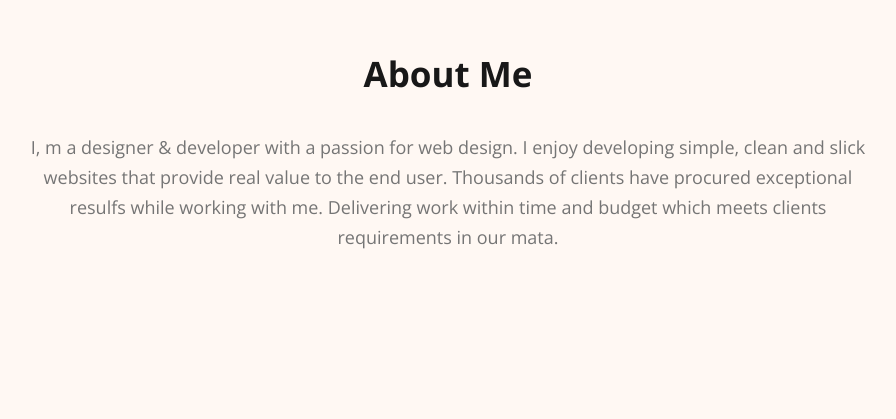
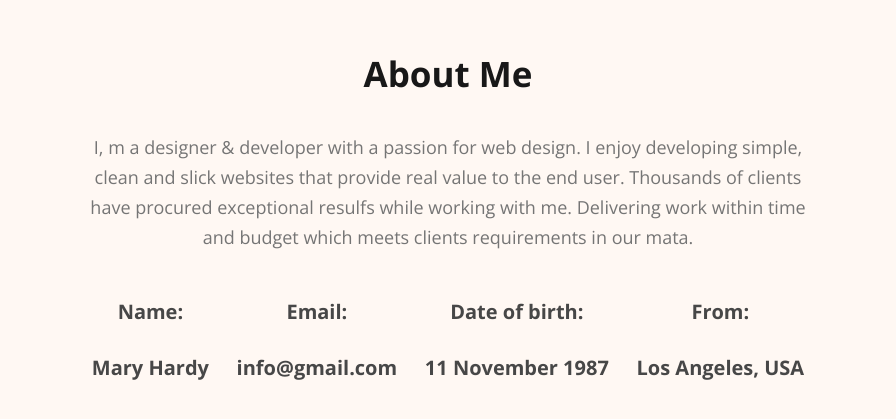
Before and after one commit to JN-Nema/webdeveloper-portfolio, a plain HTML site: page index.html in a window 1280 px wide. Shown: the part 1280-1699 px from the top of the page, without its empty margins (192-1088 px from the left). Drawn offline with nearby package versions, Linux system fonts and the light colour scheme.

Commit message:
done about info

```diff
--- a/index.html
+++ b/index.html
@@ -38,6 +38,27 @@
                 I, m a designer & developer with a passion for web design. I enjoy developing simple, clean and slick websites that provide real value to the end user. Thousands of clients have procured exceptional resulfs while working with me. Delivering work within time and budget which meets
                 clients requirements in our mata.
              </p>
+            <div class="about-info-container">
+                <!-- .about-info*4>h4.info-title+p.info-des
+            -->
+                <div class="about-info">
+                    <h4 class="info-title">Name:</h4>
+                    <p>Mary Hardy</p>
+                </div>
+                <div class="about-info">
+                    <h4 class="info-title">Email:</h4>
+                    <p> info@gmail.com</p>
+                </div>
+                <div class="about-info">
+                    <h4 class="info-title">Date of birth:</h4>
+                    <p>11 November 1987</p>
+                </div>
+                <div class="about-info">
+                    <h4 class="info-title">From:</h4>
+                    <p>Los Angeles, USA</p>
+                </div>
+            </div>
+
         </section>
 
     </main>
--- a/styles/portfolio.css
+++ b/styles/portfolio.css
@@ -99,7 +99,10 @@ nav a{
     font-weight: 400;
 
 }
-
+main{
+    max-width: 1140px;
+    margin: 0 auto
+}
 .about{
     padding: 200px;
     border-radius: 10px;
@@ -107,3 +110,23 @@ nav a{
     margin-top: 230px;
     margin-bottom: 130px;
 }
+.about-info-container{
+    display: flex;
+    justify-content: space-around;
+}
+.about-info{
+    text-align: center;
+    color:  #474747;
+    font-size: 20px;
+    font-style: normal;
+    font-weight: 700;
+    line-height: 30px;
+}
+.about-title{
+    color:  #474747;
+
+    font-size: 20px;
+
+    font-weight: 700;
+    line-height: 30px;
+}
```
